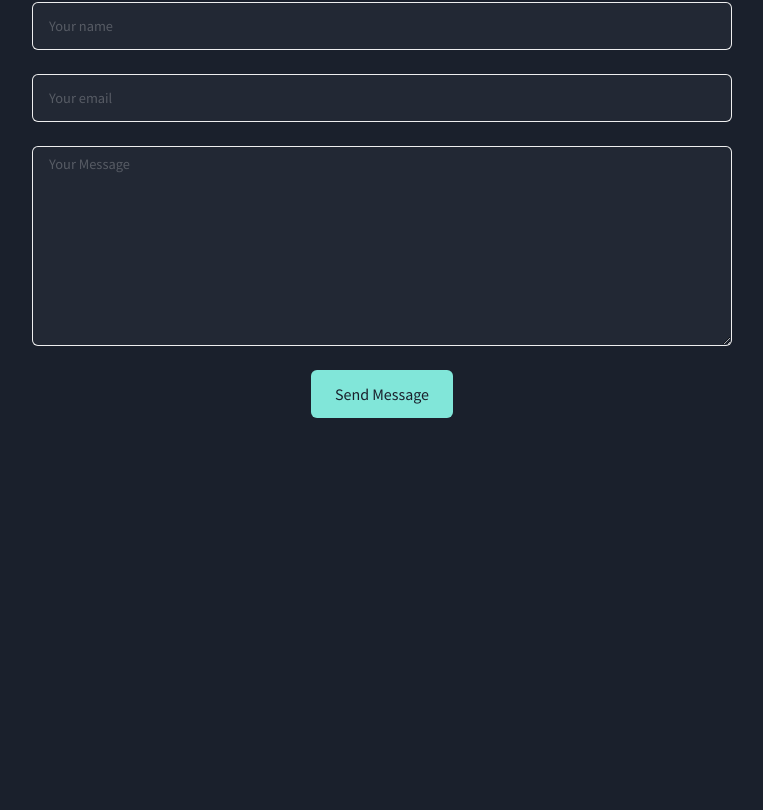
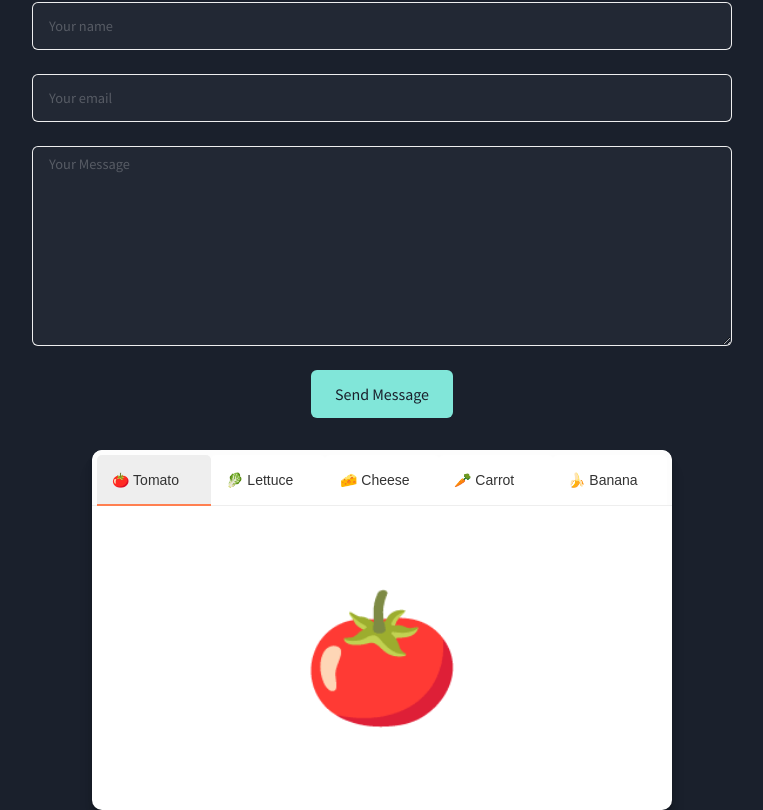
Before and after one commit to OkoloJohnbosco/portfolio, a Next.js app: page / in a window 1280 px wide. Shown: the part 1899-2709 px from the top of the page, without its empty margins (258-1021 px from the left). Before the commit the page ends 2341 px from the top, so only its background shows below. Built offline with nearby package versions, Linux system fonts and the light colour scheme; a web font is replaced by a local one.

Commit message:
getting a feel of framer motion

```diff
--- a/components/experience/index.tsx
+++ b/components/experience/index.tsx
@@ -26,12 +26,7 @@
           columnGap={10}
           py={5}
         >
-          <Stack
-            // mx={{ base: "auto", md: "initial" }}
-            ml={{ base: "initial", md: "auto" }}
-            w="full"
-            maxW="450px"
-          >
+          <Stack mx={{ base: "auto", md: "auto 0" }} w="full" maxW="450px">
             <SimpleGrid
               columns={4}
               columnGap={6}
--- /dev/null
+++ b/components/tabs/index.tsx
@@ -0,0 +1,61 @@
+import { useState } from "react";
+import { motion, AnimatePresence } from "framer-motion";
+import { Stack } from "@chakra-ui/react";
+
+export interface Ingredient {
+  icon: string;
+  label: string;
+}
+
+export const allIngredients = [
+  { icon: "🍅", label: "Tomato" },
+  { icon: "🥬", label: "Lettuce" },
+  { icon: "🧀", label: "Cheese" },
+  { icon: "🥕", label: "Carrot" },
+  { icon: "🍌", label: "Banana" },
+  { icon: "🫐", label: "Blueberries" },
+  { icon: "🥂", label: "Champers?" },
+];
+
+const [tomato, lettuce, cheese, carrot, banana] = allIngredients;
+export const tabs = [tomato, lettuce, cheese, carrot, banana];
+
+export default function Tabs() {
+  const [selectedTab, setSelectedTab] = useState(tabs[0]);
+
+  return (
+    <div className="window">
+      <nav>
+        <ul>
+          {tabs.map((item) => (
+            <li
+              key={item.label}
+              className={item === selectedTab ? "selected" : ""}
+              onClick={() => setSelectedTab(item)}
+            >
+              {`${item.icon} ${item.label}`}
+              {item === selectedTab ? (
+                <motion.div className="underline" layoutId="underline" />
+              ) : null}
+            </li>
+          ))}
+        </ul>
+      </nav>
+      <main>
+        <Stack alignItems="center" justifyContent="center" h="full">
+          <AnimatePresence mode="wait">
+            <motion.div
+              key={selectedTab ? selectedTab.label : "empty"}
+              initial={{ y: 10, opacity: 0 }}
+              animate={{ y: 0, opacity: 1 }}
+              exit={{ y: -10, opacity: 0 }}
+              transition={{ duration: 0.2 }}
+            >
+              {selectedTab ? selectedTab.icon : "😋"}
+            </motion.div>
+          </AnimatePresence>
+        </Stack>
+      </main>
+    </div>
+  );
+}
--- a/pages/index.tsx
+++ b/pages/index.tsx
@@ -3,6 +3,7 @@
 import Experience from "../components/experience";
 import Header from "../components/header";
 import Navbar from "../components/navbar";
+import Tabs from "../components/tabs";
 
 export default function Home() {
   return (
@@ -11,6 +12,9 @@
       <Header />
       <Experience />
       <Contact />
+      <Stack w="full" alignItems="center">
+        <Tabs />
+      </Stack>
     </Stack>
   );
 }
--- a/styles/globals.css
+++ b/styles/globals.css
@@ -15,3 +15,132 @@
 * {
   box-sizing: border-box;
 }
+
+.window {
+  width: 580px;
+  height: 360px;
+  border-radius: 10px;
+  background: white;
+  overflow: hidden;
+  box-shadow: 0 1px 1px hsl(0deg 0% 0% / 0.075),
+    0 2px 2px hsl(0deg 0% 0% / 0.075), 0 4px 4px hsl(0deg 0% 0% / 0.075),
+    0 8px 8px hsl(0deg 0% 0% / 0.075), 0 16px 16px hsl(0deg 0% 0% / 0.075);
+  display: flex;
+  flex-direction: column;
+}
+
+nav {
+  background: #fdfdfd;
+  padding: 5px 5px 0;
+  border-radius: 10px;
+  border-bottom-left-radius: 0;
+  border-bottom-right-radius: 0;
+  border-bottom: 1px solid #eeeeee;
+  height: auto;
+}
+
+.tabs {
+  flex-grow: 1;
+  display: flex;
+  justify-content: flex-start;
+  align-items: flex-end;
+  flex-wrap: nowrap;
+  width: 100%;
+}
+
+main {
+  display: flex;
+  justify-content: center;
+  align-items: center;
+  font-size: 128px;
+  flex-grow: 1;
+  user-select: none;
+}
+
+ul,
+li {
+  list-style: none;
+  padding: 0;
+  margin: 0;
+  font-family: "Poppins", sans-serif;
+  font-weight: 500;
+  font-size: 14px;
+}
+
+ul {
+  display: flex;
+  width: 100%;
+}
+
+li {
+  border-radius: 5px;
+  border-bottom-left-radius: 0;
+  border-bottom-right-radius: 0;
+  width: 100%;
+  color: #333;
+  padding: 10px 15px !important;
+  position: relative;
+  background: white;
+  cursor: pointer;
+  height: 50px;
+  display: flex;
+  justify-content: space-between;
+  align-items: center;
+  flex: 1;
+  min-width: 0;
+  position: relative;
+  user-select: none;
+}
+
+.underline {
+  position: absolute;
+  bottom: -1px;
+  left: 0;
+  right: 0;
+  height: 2px;
+  background: coral;
+}
+
+li.selected {
+  background: #eee;
+}
+
+li button {
+  width: 20px;
+  height: 20px;
+  border: 0;
+  background: #fff;
+  border-radius: 3px;
+  display: flex;
+  justify-content: center;
+  align-items: center;
+  stroke: #000;
+  margin-left: 10px;
+  cursor: pointer;
+  flex-shrink: 0;
+}
+
+.background {
+  position: absolute;
+  top: 0;
+  left: 0;
+  bottom: 0;
+  width: 300px;
+  background: #fff;
+}
+
+.add-item {
+  width: 30px;
+  height: 30px;
+  background: #eee;
+  border-radius: 50%;
+  border: 0;
+  cursor: pointer;
+  align-self: center;
+}
+
+.add-item:disabled {
+  opacity: 0.4;
+  cursor: default;
+  pointer-events: none;
+}
```
Also changed, not shown: pages/framer.tsx (added, +17 -0 lines), utils/index.ts (added, +16 -0 lines).
